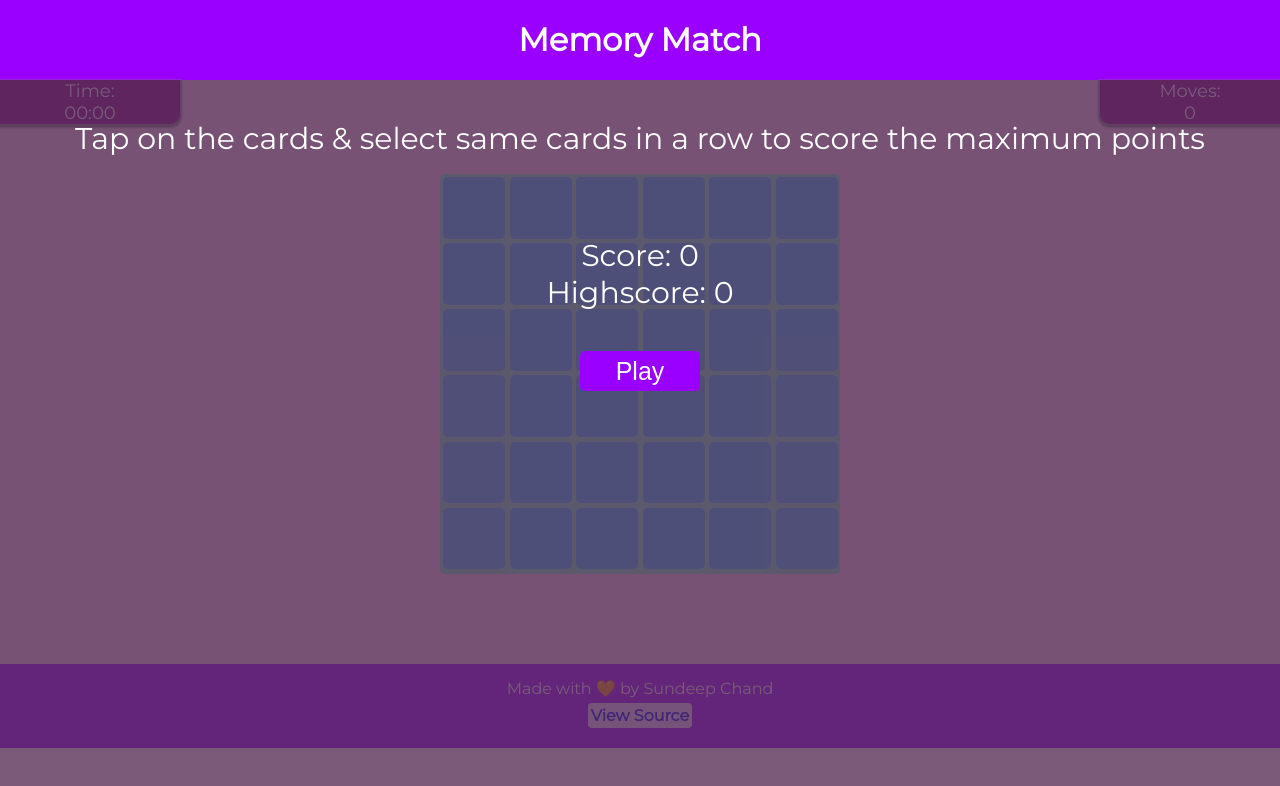
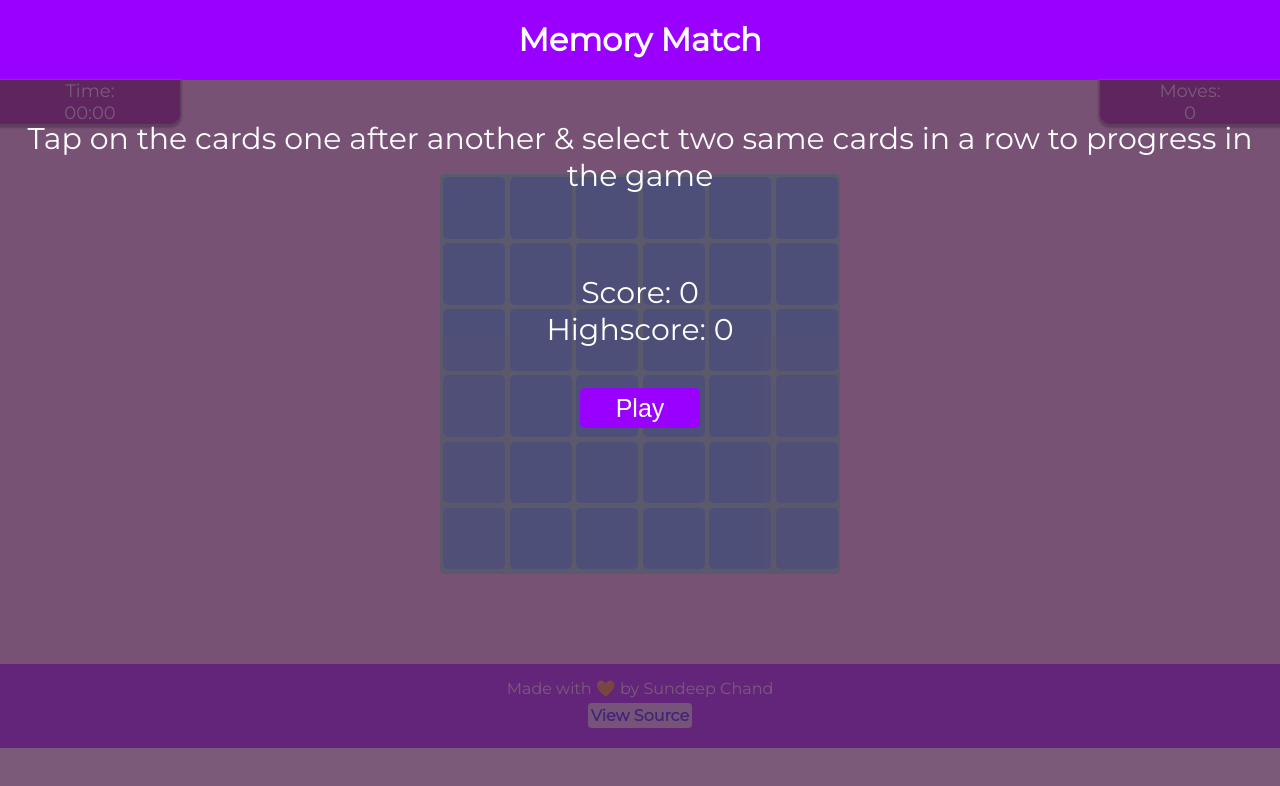
Before and after one commit to SundeepChand/Memory-Match, a plain HTML site: page index.html in a window 1280 px wide. Drawn offline with Linux system fonts and the light colour scheme.

Commit message:
Updated description

```diff
--- a/index.html
+++ b/index.html
@@ -29,7 +29,7 @@
             <div id="game-menu" class="game-menu">
                 <div class="description">
                     <p>
-                        Tap on the cards & select same cards in a row to score the maximum points
+                        Tap on the cards one after another & select two same cards in a row to progress in the game
                     </p>
                 </div>
                 <div class="scores">
```
